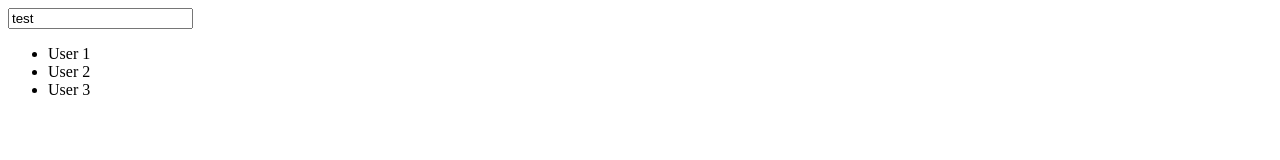
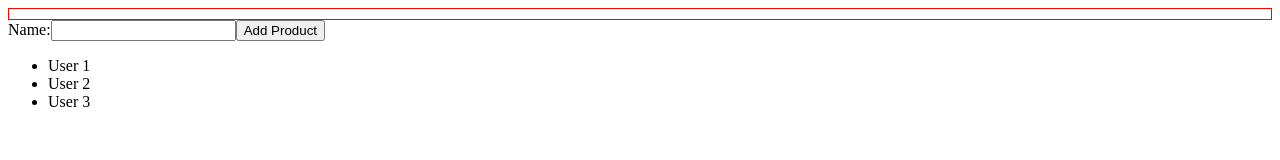
Before and after one commit to fp-rbrzoska/typescript-2019-1, a website built with webpack: page index.html in a window 1280 px wide. Built offline with nearby package versions, Linux system fonts and the light colour scheme.

Commit message:
add html cart

```diff
--- /dev/null
+++ b/cart.js
@@ -0,0 +1,13 @@
+"use strict";
+Object.defineProperty(exports, "__esModule", { value: true });
+var Cart = /** @class */ (function () {
+    function Cart() {
+        this._items = [];
+        this.items = [];
+    }
+    Cart.prototype.add = function (item) {
+        this._items.push(item);
+    };
+    return Cart;
+}());
+exports.Cart = Cart;
--- /dev/null
+++ b/cart.ts
@@ -0,0 +1,18 @@
+export class Cart {
+
+    private _items: any[] = [];
+    constructor(public itemsLimit: number) {}
+
+    add(item: any) {
+        if(this._items.length < this.itemsLimit) {
+            this._items.push(item);
+        } else {
+            console.log('Nie ma miejsc w koszyku');
+        }
+    }
+
+    get items() {
+        return this._items;
+    }
+
+}
--- a/index.html
+++ b/index.html
@@ -5,9 +5,17 @@
     <meta name="viewport" content="width=device-width, initial-scale=1.0">
     <meta http-equiv="X-UA-Compatible" content="ie=edge">
     <title>Document</title>
+    <style>
+        .cart {
+          border: 1px solid red;
+          padding: 5px;
+        }
+    </style>
 </head>
 <body>
-    <input id="myInput">
+    <div class="cart" id="cartContainer"></div>
+
+    Name:<input id="myInput"><button id="addButton">Add Product</button>
     <script src="dist/bundle.js"></script>
 </body>
 </html>
--- a/ui.ts
+++ b/ui.ts
@@ -1,5 +1,6 @@
 import { User } from "./models";
 import { generateHtmlNameList } from "./utils";
+import { Cart } from "./cart";
 
 const input = document.getElementById('myInput') as HTMLInputElement | null
 
@@ -17,10 +18,28 @@ const users: User[] = [
         age: 45
     }
 ]
+const button = document.getElementById('addButton') as HTMLButtonElement | null;
+const cartContainer = document.getElementById('cartContainer') as HTMLDivElement | null;
+const cart = new Cart(5);
+if(button) {
+    button.addEventListener('click', () => {
+        if(input) {
+            cart.add({ name: input.value } );
+            if(cartContainer) {
+                cartContainer.innerHTML = '';
+                cartContainer.appendChild(generateHtmlNameList(cart.items))
+            }
+            input.value = ''
+        }
+    })
+}
+
+
+
+
 
 document.body.appendChild(generateHtmlNameList(users));
 
 if(input) {
-    input.value = 'test';
 input.addEventListener('keyup', ev => console.log(ev));
 }
--- /dev/null
+++ b/utils.js
@@ -0,0 +1,12 @@
+"use strict";
+Object.defineProperty(exports, "__esModule", { value: true });
+function generateHtmlNameList(arr) {
+    var listEl = document.createElement('ul');
+    arr.forEach(function (el) {
+        var item = document.createElement('li');
+        item.textContent = el.name;
+        listEl.appendChild(item);
+    });
+    return listEl;
+}
+exports.generateHtmlNameList = generateHtmlNameList;
--- a/utils.ts
+++ b/utils.ts
@@ -1,6 +1,6 @@
 import { User } from "./models";
 
-export function generateHtmlNameList(arr: User[]): HTMLUListElement {
+export function generateHtmlNameList(arr: any[]): HTMLUListElement {
     let listEl = document.createElement('ul');
 
     arr.forEach(el => {
```
Also changed, not shown: ui.js (+17 -0 lines), dist/bundle.js.
